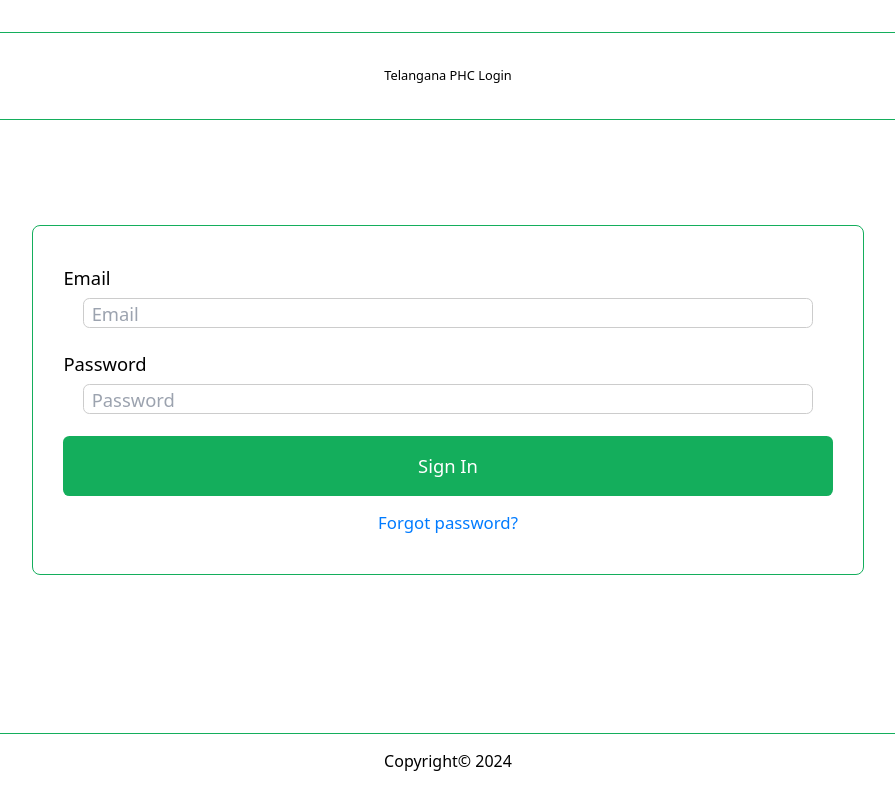
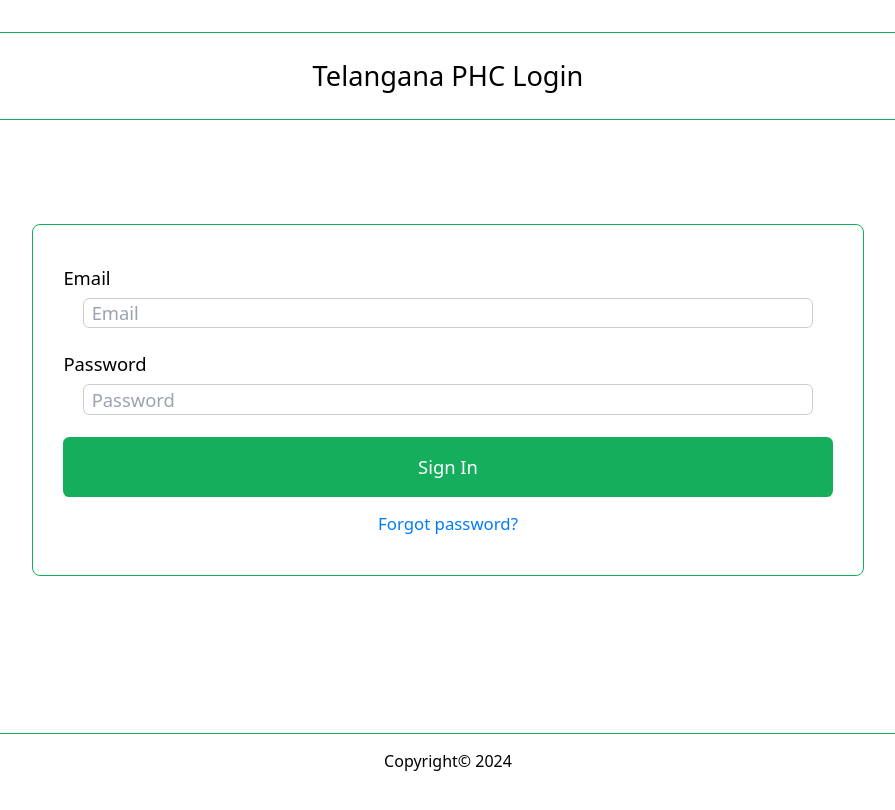
Before and after one commit to SJ04-IITH-50/nss_phc_frontend, a React (Create React App) app: page / in a window 1280 px wide. Shown: the top 810 px of the page, without its empty margins (192-1087 px from the left). Built offline with nearby package versions, Linux system fonts and the light colour scheme.

Commit message:
Design changes

```diff
--- a/src/Pages/Home.js
+++ b/src/Pages/Home.js
@@ -2,7 +2,7 @@ import React from "react";
 import { useUser } from "../context/userContext";
 import Doctor from "../Components/Doctor";
 import Receptionist from "../Components/Receptionist";
-import Pharmacist from "../Components/Pharmicist";
+import Pharmacist from "../Components/Pharmacist";
 const Home = () => {
   const { user } = useUser();
 
--- a/src/Styles/LoginPage.css
+++ b/src/Styles/LoginPage.css
@@ -22,7 +22,7 @@ html{
 .title-flex{
   display: flex;
   margin-top: 4dvh;
-  font-size: 0.8rem;
+  font-size: 1.7rem;
   align-items: center;
   justify-content: center;
   height: 11dvh;
@@ -61,7 +61,7 @@ html{
 }
 
 .form-group input{
-  height: 1.85rem;
+  height: 1.9rem;
   font-size: 1.15rem;
   width: 95%;
   padding: 0.5rem;
```
Also changed, not shown: src/Components/Pharmacist.js (renamed from src/Components/Pharmicist.js), 1 other file (tests, documents, lock files or other folders).
